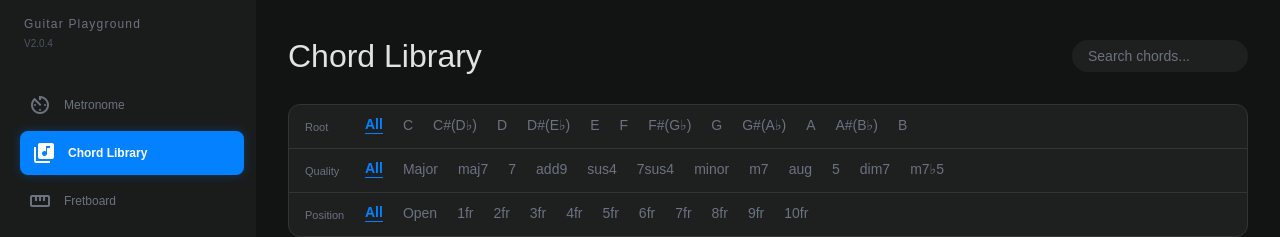
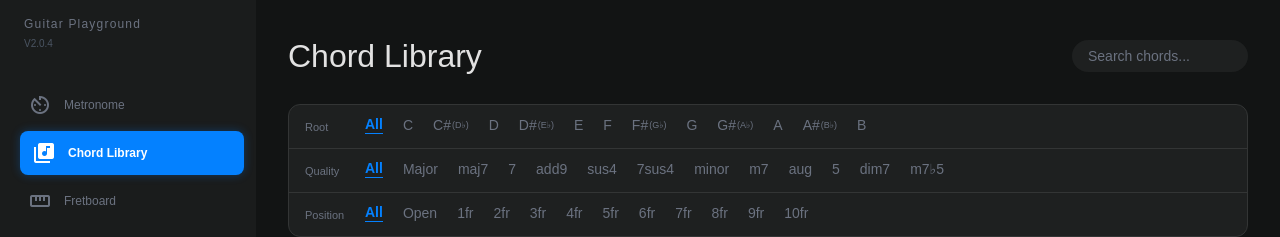
Before and after one commit to ryuros/guitar-playground, a React (Vite) app: page /chord-library in a window 1280 px wide. Shown: the top 237 px of the page. Built offline with nearby package versions, Linux system fonts and the light colour scheme; a small style sheet from the web is missing.

Commit message:
feat: smaller bottom-aligned flat notation in root filter labels

```diff
--- a/src/pages/ChordLibrary.jsx
+++ b/src/pages/ChordLibrary.jsx
@@ -437,7 +437,15 @@ const TYPE_MAP = {
 
 const ROOT_NOTES = ['C','C#','D','D#','E','F','F#','G','G#','A','A#','B'];
 const FLAT_EQUIV = { 'C#':'D♭', 'D#':'E♭', 'F#':'G♭', 'G#':'A♭', 'A#':'B♭' };
-const rootLabel = (r) => FLAT_EQUIV[r] ? `${r}(${FLAT_EQUIV[r]})` : r;
+const rootLabel = (r) => {
+  if (!FLAT_EQUIV[r]) return r;
+  return (
+    <span className="inline-flex items-end gap-[1px]">
+      <span>{r}</span>
+      <span className="text-[9px] leading-[1.4]">({FLAT_EQUIV[r]})</span>
+    </span>
+  );
+};
 const QUALITY_OPTIONS = ['All', 'Major', 'maj7', '7', 'add9', 'sus4', '7sus4', 'minor', 'm7', 'aug', '5', 'dim7', 'm7♭5'];
 
 const getChordRoot = (name) => {
```
